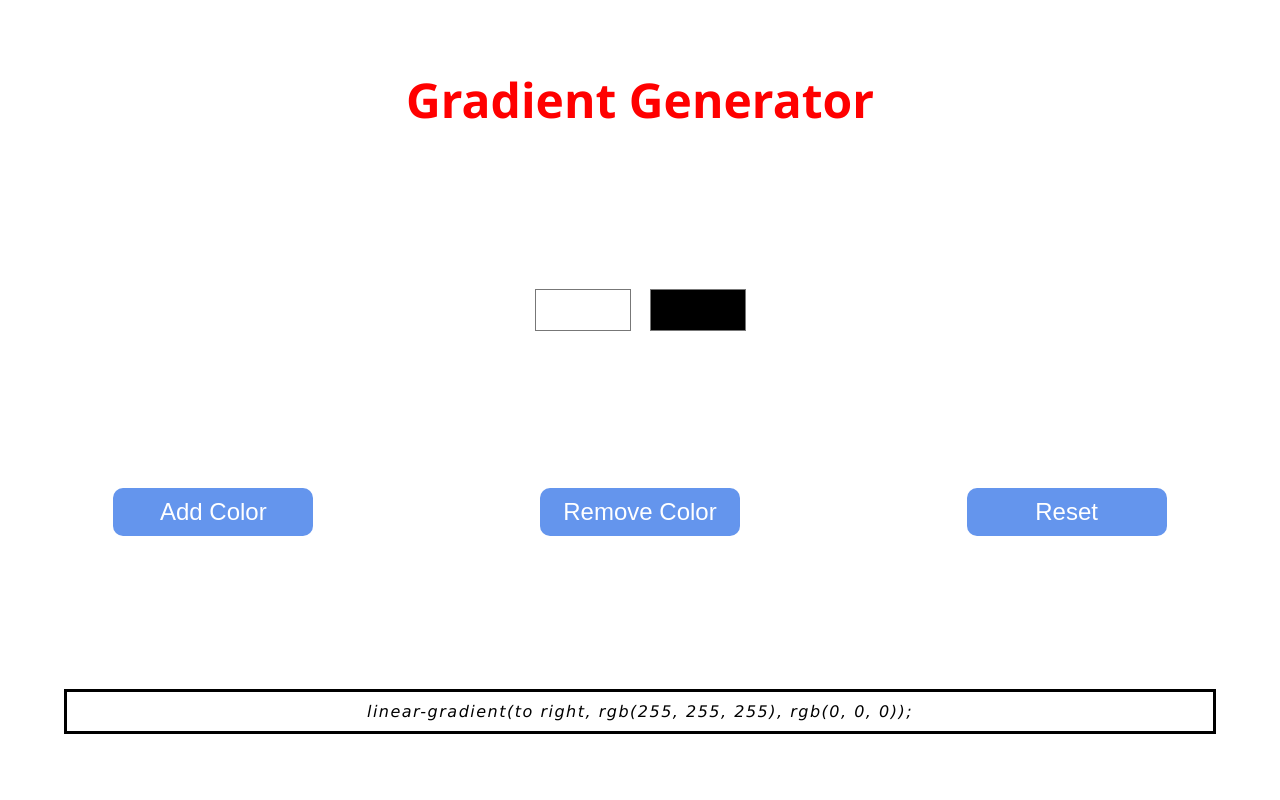
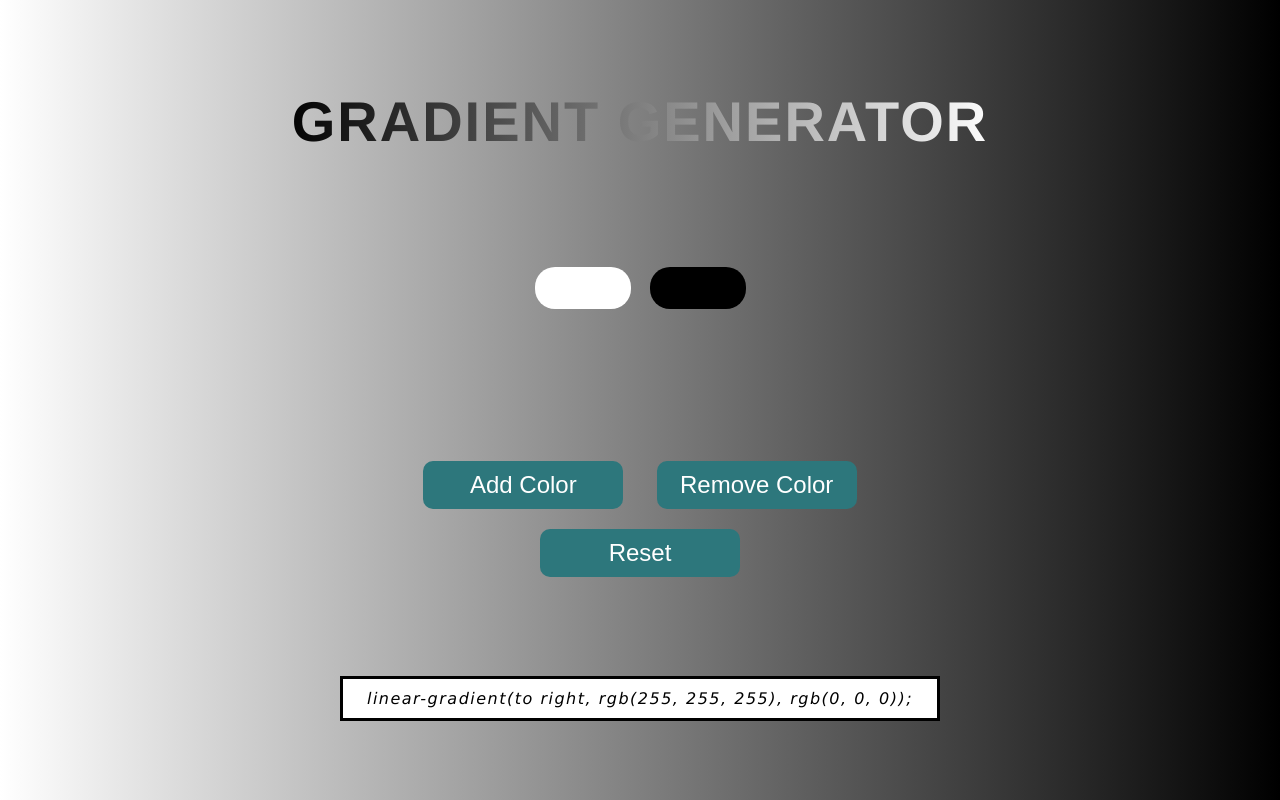
Before and after one commit to amralaaeldin/Gradient-Generator, a plain HTML site: page index.html in a window 1280 px wide. Drawn offline with Linux system fonts and the light colour scheme.

Commit message:
Update style.css

```diff
--- a/style.css
+++ b/style.css
@@ -1,40 +1,46 @@
+      :root {
+        --color: rgb(45, 119, 124);
+      }
       * {
+        border: none;
+        margin: 0;
+        padding: 0;
+        outline: none;
         box-sizing: border-box;
-  padding: 0;
-  margin: 0;
-  border: none;
-  outline: none;
-}
-::selection {
-  outline: none;
       }
       body {
-  font-family: "Segoe UI", Tahoma, Geneva, Verdana, sans-serif;
+        padding: 40px 0;
+        overflow-x: hidden;
+        background-color: rgb(41, 75, 95);
+        background-image: linear-gradient(to right, #ffffff, #000000);
+        width: 100vw;
+        min-height: 100vh;
         display: flex;
+        flex-direction: column;
         align-items: center;
         justify-content: space-around;
-  flex-wrap: wrap;
-  flex-direction: column;
-  width: 100%;
-  height: 100vh;
-  max-height: 100vh;
-  /* background-image: linear-gradient(); */
+        font-family: "Franklin Gothic Medium", "Arial Narrow", Arial, sans-serif;
       }
       h2 {
+        padding: 10px;
+        position: relative;
+        font-size: 3.5em;
+        letter-spacing: 2px;
         text-align: center;
-  font-size: 3em;
-  background: red;
-  /* background-image: -webkit-linear-gradient(to right, #fff,#ddd); */
+        color: white;
+        text-transform: uppercase;
         -webkit-text-fill-color: transparent;
         background-clip: text;
         -webkit-background-clip: text;
+        background-image: linear-gradient(to right, #000000, #ffffff);
       }
       .container {
-  width: 100%;
+        max-width: 100%;
         display: flex;
         align-items: center;
         justify-content: center;
         padding: 20px;
+        flex-wrap: wrap;
       }
       input[type="color"] {
         /* width: calc((100% - (500px))/2); */
@@ -42,43 +48,51 @@ input[type="color"] {
         width: 100px;
         height: 50px;
         margin-right: 15px;
+        margin-bottom: 50px;
         cursor: pointer;
         background-color: transparent;
         position: relative;
+        -webkit-appearance: none;
       }
       input[type="color"]:last-of-type {
         margin-right: 0;
+      }
+      input[type="color"]::-webkit-color-swatch {
+        border: none;
+        border-radius: 20px;
       }
       input[type="color"]::after {
         content: attr(data-color);
         position: absolute;
         left: 50%;
         transform: translateX(-50%);
-  bottom: -30px;
+        bottom: -35px;
         font-weight: 500;
         font-size: 1.2em;
-  background-color: cornflowerblue;
+        background-color: var(--color);
         color: #fff;
         padding: 5px 5px;
         border-radius: 10px;
         text-align: center;
-  min-width: 70px;
-  letter-spacing: 1px;
+        min-width: 80px;
+        letter-spacing: 1.35px;
         font-family: "Lucida Sans", "Lucida Sans Regular", "Lucida Grande",
           "Lucida Sans Unicode", Geneva, Verdana, sans-serif;
         font-style: italic;
       }
       .btns {
-  width: 100%;
+        width: 70%;
+        max-width: 500px;
         display: flex;
+        flex-wrap: wrap;
         flex-direction: row;
-  justify-content: space-around;
-  align-items: center;
+        justify-content: space-evenly;
+        align-items: space-evenly;
         flex-wrap: wrap;
       }
       .btn {
         display: block;
-  background-color: cornflowerblue;
+        background-color: var(--color);
         color: #fff;
         font-size: 1.5em;
         padding: 10px;
@@ -88,7 +102,8 @@ input[type="color"]::after {
         margin-bottom: 20px;
       }
       .code {
-  width: 90%;
+        width: 70%;
+        max-width: 600px;
         background-color: white;
         border: 3px #000 solid;
         color: #000;
```
Lines whose indentation alone changed are shown as unchanged.
